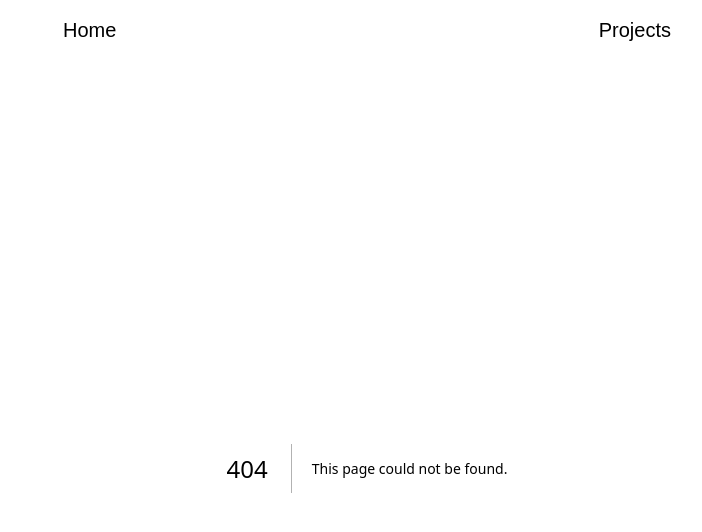
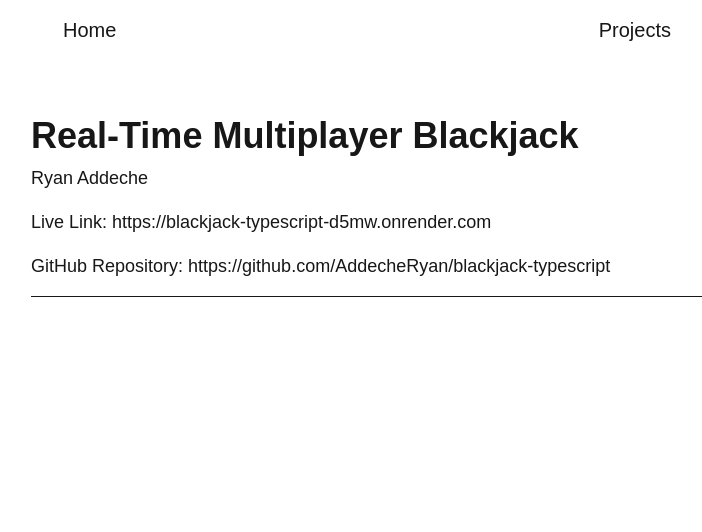
Before and after one commit to AddecheRyan/portfolio, a Next.js app: page /project/blackjack in a window 1280 px wide. Before the commit this address had no page. Shown: the top 532 px of the page, without its empty margins (273-975 px from the left). Built offline with nearby package versions, Linux system fonts and the light colour scheme.

Commit message:
added blackjack live link and github repo link, no markdown file yet

```diff
--- a/src/app/project/STS/page.tsx
+++ b/src/app/project/STS/page.tsx
@@ -1,4 +1,4 @@
-import STS from "@/project-pages/STS/STS.mdx";
+import STS from "@/project-pages/STS.mdx";
 
 export default function Project() {
 
--- /dev/null
+++ b/src/app/project/blackjack/page.tsx
@@ -0,0 +1,20 @@
+import Blackjack from "@/project-pages/Blackjack.mdx";
+
+export default function BlackjackPage() {
+
+  return (
+    <div className="min-h-screen flex flex-col items-center py-12 px-4">
+      <article className="w-full max-w-2xl space-y-4">
+        <h1 className="text-4xl font-bold text-baltic mb-2">Real-Time Multiplayer Blackjack</h1>
+        <p className="text-lg text-teal mb-4">Ryan Addeche</p>
+        <p className="text-lg text-teal">Live Link: <a href="https://blackjack-typescript-d5mw.onrender.com" className="text-mint hover:text-baltic">https://blackjack-typescript-d5mw.onrender.com</a></p>
+        <p className="text-lg text-teal">GitHub Repository: <a href="https://github.com/AddecheRyan/blackjack-typescript" className="text-mint hover:text-baltic">https://github.com/AddecheRyan/blackjack-typescript</a></p>
+        <hr className="border-mint mb-8" />
+        <div className="markdown">
+            <Blackjack/>
+        </div>
+      </article>
+    </div>
+
+  );
+}
--- a/src/app/project/page.tsx
+++ b/src/app/project/page.tsx
@@ -14,7 +14,8 @@ export default function ProjectPage() {
           <hr className="w-7/8 lg:w-full md:w-full border-mint my-4 mx-auto"></hr>
         </div>
         <div className="flex flex-col gap-6 mt-8 items-stretch">
-            <ProjectCard href={`/project/STS`} title="Student Assistant Solver Tool" description="My senior project for my Bachelor's degree in Computer Science at Worcester Polytechnic Institute. My group and I developed a web application that increased the efficiency of the student assistant placement process that serves 100+ users." technologies={["Typescript", "Next.js", "tRPC", "Prisma"]} image="/STS/MQP-Slide.jpg" />
+          <ProjectCard href={`/project/STS`} title="Student Assistant Solver Tool" description="My senior project for my Bachelor's degree in Computer Science at Worcester Polytechnic Institute. My group and I developed a web application that increased the efficiency of the student assistant placement process that serves 100+ users." technologies={["Typescript", "Next.js", "tRPC", "Prisma"]} image="/STS/MQP-Slide.jpg" />
+          <ProjectCard href={`/project/blackjack`} title="Real-Time Multiplayer Blackjack" description="A real-time multiplayer blackjack game built with Next.js, Node.js, Express.js, and MongoDB. The game utlizes websockets to allow users to play blackjack with each other in real-time." technologies={["Typescript", "Next.js", "Node.js", "Express.js", "MongoDB"]} image="" />
         </div>
       </div>
     </main>
```
Also changed, not shown: src/project-pages/Blackjack.mdx (added), src/project-pages/STS.mdx (renamed from src/project-pages/STS/STS.mdx), 1 other file (tests, documents, lock files or other folders).
